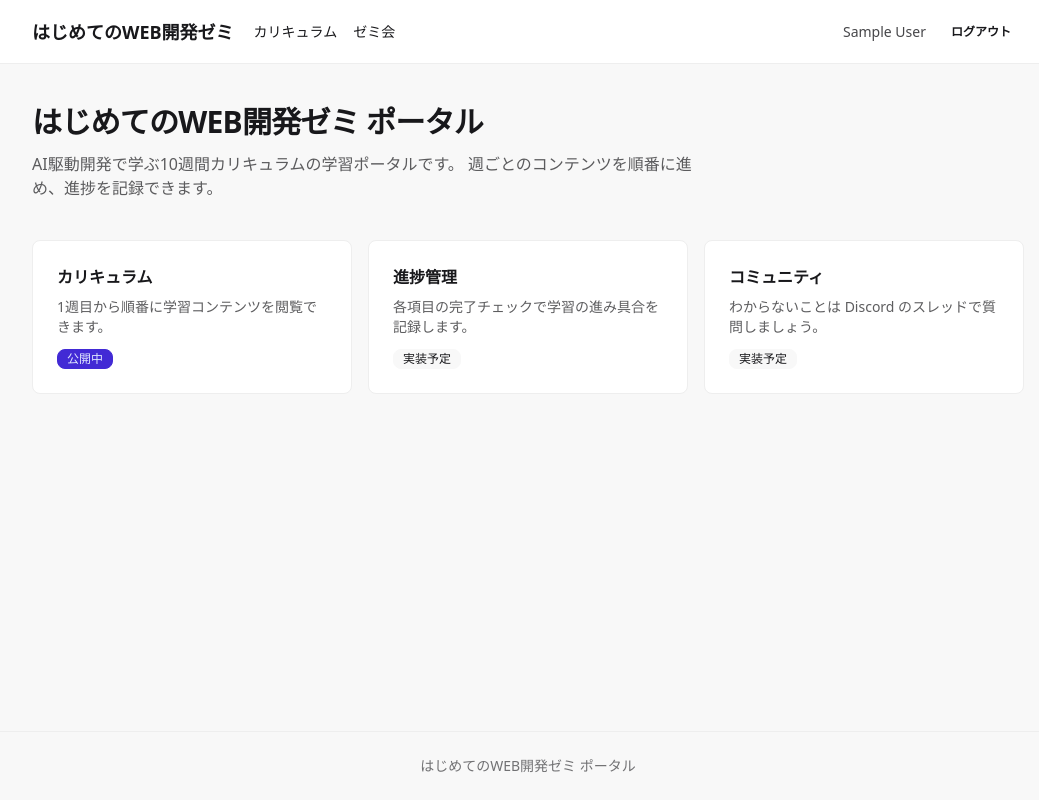
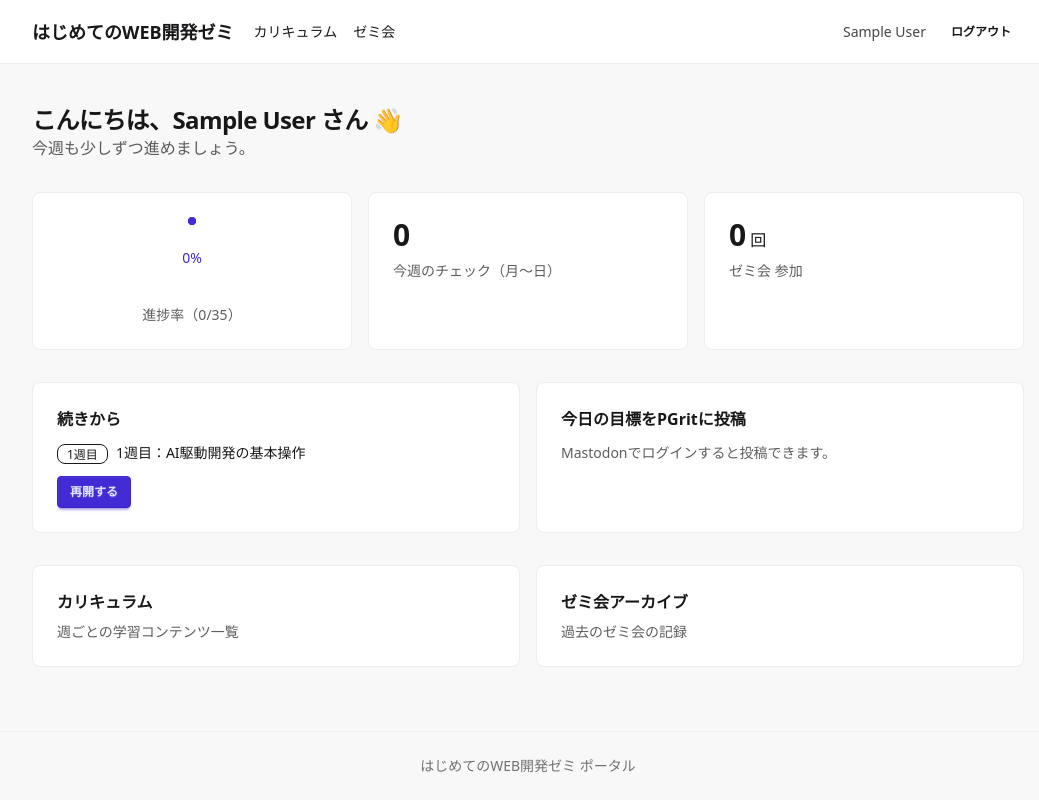
Before and after one commit to shinonome-inc/web-dev-zemi, a Next.js app: page / in a window 1280 px wide. Shown: the whole page, without its empty margins (112-1151 px from the left). Built offline with nearby package versions, Linux system fonts and the light colour scheme; no server answers; the database is empty; sample sign-in values are in the browser's storage.

Commit message:
feat(home): ✨ homeを個人ダッシュボード化

```diff
--- a/app/admin/users/[id]/page.tsx
+++ b/app/admin/users/[id]/page.tsx
@@ -1,7 +1,8 @@
 import Link from "next/link";
 import { notFound } from "next/navigation";
 import { requireStaff } from "@/lib/auth-guard";
-import { getAllCompletedItemIds, getUserById } from "@/db/admin";
+import { getUserById } from "@/db/admin";
+import { getAllCompletedItemIds } from "@/db/progress";
 import { getCurriculumManifest, getTotalItemCount } from "@/lib/curriculum";
 
 export default async function UserProgressDetailPage({
--- /dev/null
+++ b/app/goal-actions.ts
@@ -0,0 +1,35 @@
+"use server";
+
+import { requireUser } from "@/lib/auth-guard";
+import { getUserMastodonToken } from "@/db/users";
+import { postStatus } from "@/lib/mastodon";
+
+const MASTODON_MAX_CHARS = 500;
+
+/** 今日の目標を本人名義でPGrit（Mastodon）に投稿する。 */
+export async function postGoal(
+  text: string,
+): Promise<{ ok: boolean; error?: string }> {
+  const session = await requireUser();
+  const body = text.trim();
+  if (!body) return { ok: false, error: "目標を入力してください" };
+
+  const instance = process.env.MASTODON_INSTANCE;
+  const token = await getUserMastodonToken(session.user.id);
+  if (!instance || !token) {
+    return { ok: false, error: "Mastodonでの再ログインが必要です" };
+  }
+
+  const footer = "\n\n#PGrit";
+  const max = MASTODON_MAX_CHARS - footer.length;
+  const status =
+    (body.length > max ? `${body.slice(0, max - 1)}…` : body) + footer;
+
+  try {
+    await postStatus({ instance, token, status, visibility: "public" });
+    return { ok: true };
+  } catch (e) {
+    console.error("[goal] Mastodon投稿に失敗", e);
+    return { ok: false, error: "投稿に失敗しました（再ログインが必要かもしれません）" };
+  }
+}
--- a/app/page.tsx
+++ b/app/page.tsx
@@ -1,69 +1,159 @@
 import Link from "next/link";
+import type { CSSProperties } from "react";
+import { auth } from "@/auth";
+import { getAllCompletedItemIds, getWeeklyCheckCount } from "@/db/progress";
+import { getAttendanceCount } from "@/db/meetings";
+import { getCurriculumManifest, getTotalItemCount } from "@/lib/curriculum";
+import { PgritComposer } from "@/components/pgrit-composer";
 
-const features = [
-  {
-    title: "カリキュラム",
-    text: "1週目から順番に学習コンテンツを閲覧できます。",
-    href: "/curriculum",
-    status: "公開中",
-  },
-  {
-    title: "進捗管理",
-    text: "各項目の完了チェックで学習の進み具合を記録します。",
-    href: null,
-    status: "実装予定",
-  },
-  {
-    title: "コミュニティ",
-    text: "わからないことは Discord のスレッドで質問しましょう。",
-    href: null,
-    status: "実装予定",
-  },
-] as const;
+const DAY_MS = 24 * 60 * 60 * 1000;
 
-export default function HomePage() {
-  return (
-    <section className="space-y-10">
-      <div className="space-y-3">
+/** JSTの「今週の月曜0:00」をUTCのDateで返す。 */
+function startOfWeekJST(now: Date): Date {
+  const jst = new Date(now.getTime() + 9 * 60 * 60 * 1000);
+  const daysSinceMonday = (jst.getUTCDay() + 6) % 7;
+  const monday = Date.UTC(
+    jst.getUTCFullYear(),
+    jst.getUTCMonth(),
+    jst.getUTCDate() - daysSinceMonday,
+  );
+  return new Date(monday - 9 * 60 * 60 * 1000);
+}
+
+export default async function HomePage() {
+  const session = await auth();
+
+  if (!session?.user) {
+    return (
+      <section className="space-y-6">
         <h1 className="text-3xl font-bold tracking-tight">
           はじめてのWEB開発ゼミ ポータル
         </h1>
         <p className="max-w-2xl text-base-content/70">
           AI駆動開発で学ぶ10週間カリキュラムの学習ポータルです。
-          週ごとのコンテンツを順番に進め、進捗を記録できます。
+          ログインすると、進捗ダッシュボードが表示されます。
         </p>
+        <Link href="/login" className="btn btn-primary">
+          ログイン
+        </Link>
+      </section>
+    );
+  }
+
+  const userId = session.user.id;
+  const total = getTotalItemCount();
+  const manifest = getCurriculumManifest();
+
+  const [completedIds, weeklyCount, attendance] = await Promise.all([
+    getAllCompletedItemIds(userId),
+    getWeeklyCheckCount(userId, startOfWeekJST(new Date())),
+    getAttendanceCount(userId),
+  ]);
+
+  const completed = new Set(completedIds);
+  const done = manifest
+    .flatMap((w) => w.items)
+    .filter((item) => completed.has(item.id)).length;
+  const pct = total > 0 ? Math.round((done / total) * 100) : 0;
+  const resume = manifest.find((w) =>
+    w.items.some((item) => !completed.has(item.id)),
+  );
+
+  return (
+    <section className="space-y-8">
+      <div>
+        <h1 className="text-2xl font-bold tracking-tight">
+          こんにちは、{session.user.name} さん 👋
+        </h1>
+        <p className="text-base-content/70">今週も少しずつ進めましょう。</p>
       </div>
 
-      <div className="grid gap-4 sm:grid-cols-2 lg:grid-cols-3">
-        {features.map((f) => {
-          const body = (
-            <div className="card-body gap-2">
-              <h2 className="card-title text-base">{f.title}</h2>
-              <p className="text-sm text-base-content/70">{f.text}</p>
-              <span
-                className={`badge badge-sm mt-1 ${
-                  f.href ? "badge-primary" : "badge-ghost"
-                }`}
-              >
-                {f.status}
-              </span>
+      {/* 指標 */}
+      <div className="grid gap-4 sm:grid-cols-3">
+        <div className="card border border-base-300 bg-base-100">
+          <div className="card-body items-center gap-2">
+            <div
+              className="radial-progress text-primary"
+              style={{ "--value": pct } as CSSProperties}
+              role="progressbar"
+            >
+              {pct}%
             </div>
-          );
-          const base = "card border border-base-300 bg-base-100";
-          return f.href ? (
-            <Link
-              key={f.title}
-              href={f.href}
-              className={`${base} transition-colors hover:border-primary`}
-            >
-              {body}
-            </Link>
-          ) : (
-            <article key={f.title} className={base}>
-              {body}
-            </article>
-          );
-        })}
+            <div className="text-sm text-base-content/70">
+              進捗率（{done}/{total}）
+            </div>
+          </div>
+        </div>
+        <div className="card border border-base-300 bg-base-100">
+          <div className="card-body">
+            <div className="text-3xl font-bold tabular-nums">{weeklyCount}</div>
+            <div className="text-sm text-base-content/70">
+              今週のチェック（月〜日）
+            </div>
+          </div>
+        </div>
+        <div className="card border border-base-300 bg-base-100">
+          <div className="card-body">
+            <div className="text-3xl font-bold tabular-nums">
+              {attendance}
+              <span className="text-base font-normal"> 回</span>
+            </div>
+            <div className="text-sm text-base-content/70">ゼミ会 参加</div>
+          </div>
+        </div>
+      </div>
+
+      {/* 続きから & PGrit */}
+      <div className="grid gap-4 md:grid-cols-2">
+        <div className="card border border-base-300 bg-base-100">
+          <div className="card-body gap-3">
+            <h2 className="card-title text-base">続きから</h2>
+            {resume ? (
+              <>
+                <p className="text-sm">
+                  <span className="badge badge-outline badge-sm mr-2">
+                    {resume.label}
+                  </span>
+                  {resume.title}
+                </p>
+                <Link
+                  href={`/curriculum/${resume.slug}`}
+                  className="btn btn-primary btn-sm w-fit"
+                >
+                  再開する
+                </Link>
+              </>
+            ) : (
+              <p className="text-sm">全課題クリア！お見事です 🎉</p>
+            )}
+          </div>
+        </div>
+
+        <PgritComposer canPost={session.user.provider === "mastodon"} />
+      </div>
+
+      {/* リンク */}
+      <div className="grid gap-4 sm:grid-cols-2">
+        <Link
+          href="/curriculum"
+          className="card border border-base-300 bg-base-100 transition-colors hover:border-primary"
+        >
+          <div className="card-body">
+            <h2 className="card-title text-base">カリキュラム</h2>
+            <p className="text-sm text-base-content/70">
+              週ごとの学習コンテンツ一覧
+            </p>
+          </div>
+        </Link>
+        <Link
+          href="/meetings"
+          className="card border border-base-300 bg-base-100 transition-colors hover:border-primary"
+        >
+          <div className="card-body">
+            <h2 className="card-title text-base">ゼミ会アーカイブ</h2>
+            <p className="text-sm text-base-content/70">過去のゼミ会の記録</p>
+          </div>
+        </Link>
       </div>
     </section>
   );
--- /dev/null
+++ b/components/pgrit-composer.tsx
@@ -0,0 +1,59 @@
+"use client";
+
+import { useState, useTransition } from "react";
+import { postGoal } from "@/app/goal-actions";
+
+export function PgritComposer({ canPost }: { canPost: boolean }) {
+  const [text, setText] = useState("");
+  const [pending, startTransition] = useTransition();
+  const [msg, setMsg] = useState<string | null>(null);
+
+  function onPost() {
+    setMsg(null);
+    startTransition(async () => {
+      const res = await postGoal(text);
+      if (res.ok) {
+        setText("");
+        setMsg("PGritに投稿しました 🎉");
+      } else {
+        setMsg(res.error ?? "投稿に失敗しました");
+      }
+    });
+  }
+
+  return (
+    <div className="card border border-base-300 bg-base-100">
+      <div className="card-body gap-3">
+        <h2 className="card-title text-base">今日の目標をPGritに投稿</h2>
+        {canPost ? (
+          <>
+            <textarea
+              className="textarea textarea-bordered w-full text-sm"
+              rows={3}
+              placeholder="今日やることを宣言しよう"
+              value={text}
+              onChange={(e) => setText(e.target.value)}
+            />
+            <div className="flex items-center gap-3">
+              <button
+                type="button"
+                className="btn btn-primary btn-sm"
+                disabled={pending || !text.trim()}
+                onClick={onPost}
+              >
+                投稿
+              </button>
+              {msg && (
+                <span className="text-sm text-base-content/70">{msg}</span>
+              )}
+            </div>
+          </>
+        ) : (
+          <p className="text-sm text-base-content/70">
+            Mastodonでログインすると投稿できます。
+          </p>
+        )}
+      </div>
+    </div>
+  );
+}
--- a/db/admin.ts
+++ b/db/admin.ts
@@ -57,15 +57,6 @@ export async function getUserById(userId: string) {
   return row ?? null;
 }
 
-/** 指定ユーザーの完了済み項目ID（全週）。 */
-export async function getAllCompletedItemIds(userId: string): Promise<string[]> {
-  const rows = await db
-    .select({ itemId: progress.itemId })
-    .from(progress)
-    .where(eq(progress.userId, userId));
-  return rows.map((r) => r.itemId);
-}
-
 /** staffロールのユーザー数。 */
 export async function countStaff(): Promise<number> {
   const [row] = await db
--- a/db/progress.ts
+++ b/db/progress.ts
@@ -1,6 +1,29 @@
-import { and, eq } from "drizzle-orm";
+import { and, count, eq, gte } from "drizzle-orm";
 import { db } from "./index";
 import { progress } from "./schema";
+
+/** 指定ユーザーの完了済み項目ID（全週）。 */
+export async function getAllCompletedItemIds(userId: string): Promise<string[]> {
+  const rows = await db
+    .select({ itemId: progress.itemId })
+    .from(progress)
+    .where(eq(progress.userId, userId));
+  return rows.map((r) => r.itemId);
+}
+
+/** 指定ユーザーが `since` 以降にチェックした件数（今週のチェック数などに使う）。 */
+export async function getWeeklyCheckCount(
+  userId: string,
+  since: Date,
+): Promise<number> {
+  const [row] = await db
+    .select({ c: count() })
+    .from(progress)
+    .where(
+      and(eq(progress.userId, userId), gte(progress.completedAt, since)),
+    );
+  return row?.c ?? 0;
+}
 
 /** 指定ユーザーの、ある週の完了済み項目ID一覧を返す。 */
 export async function getCompletedItemIds(
```
Also changed, not shown: db/meetings.ts (+10 -1 lines).
